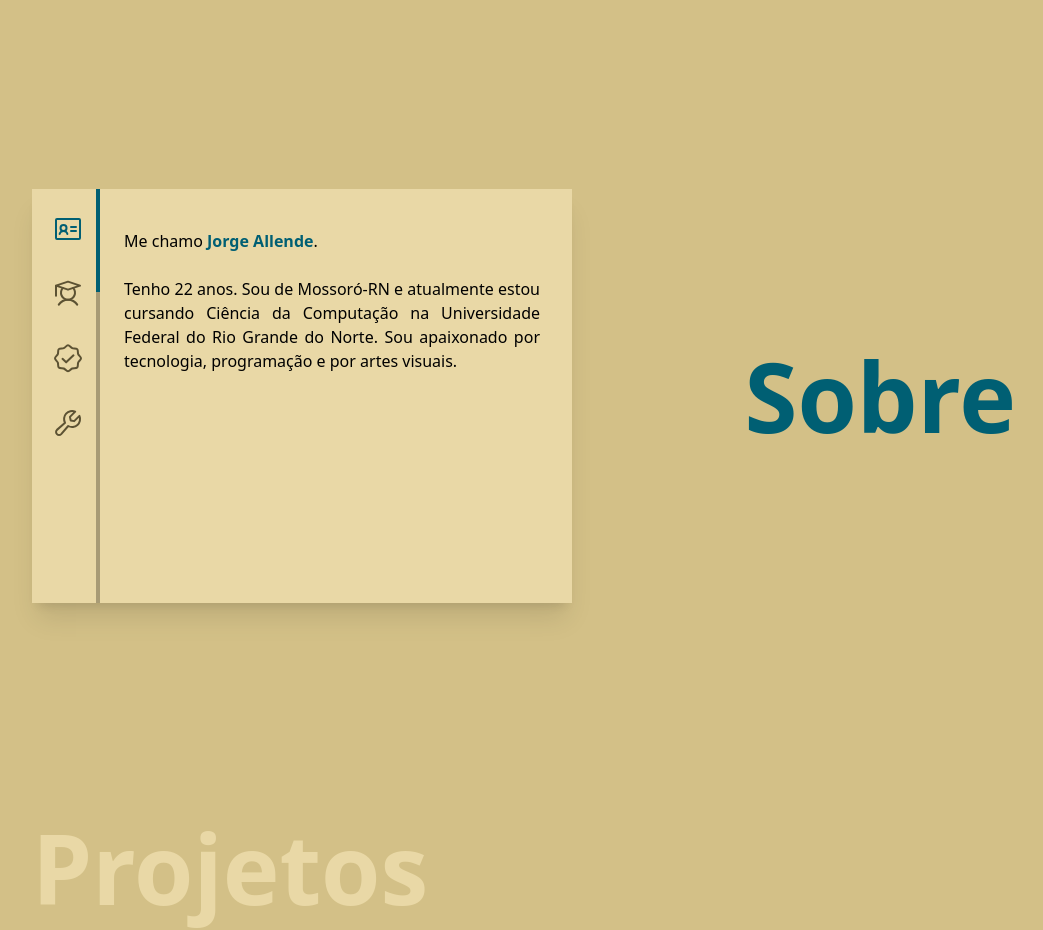
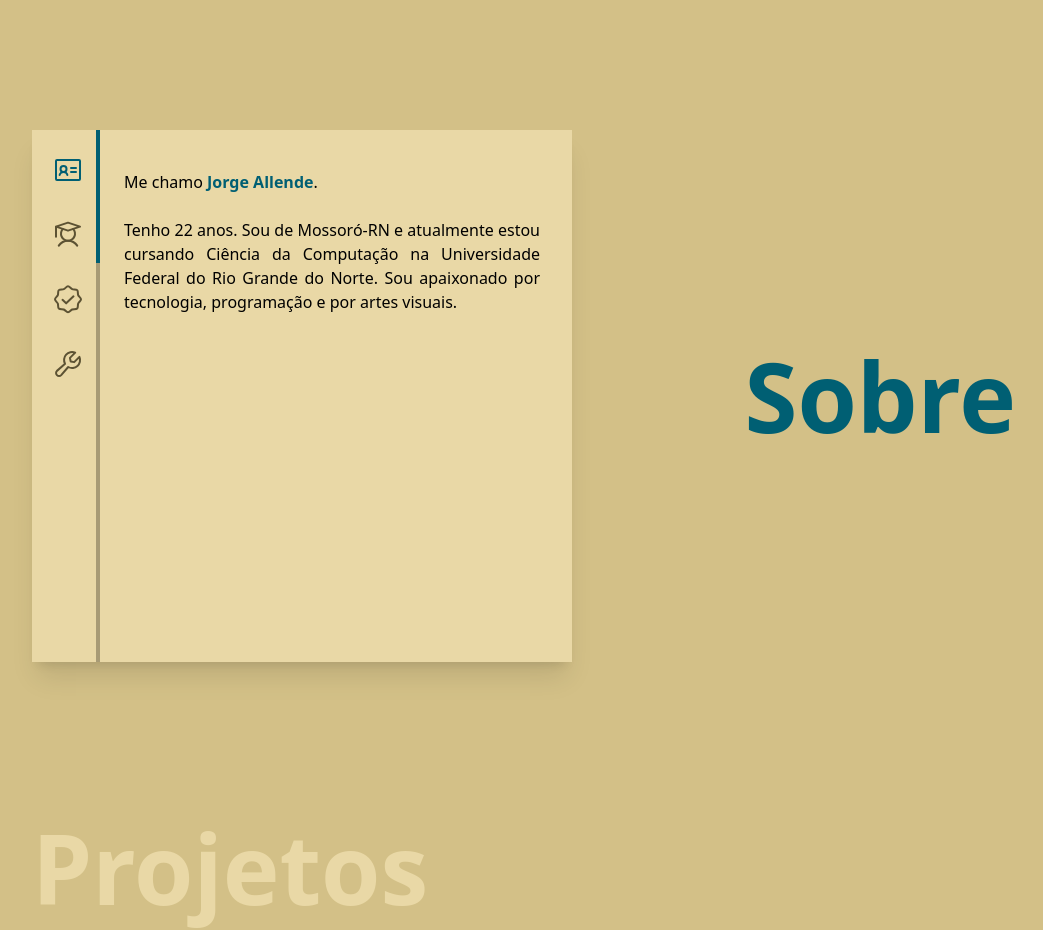
Before and after one commit to jorgeallende/my-portfolio, a React (Vite) app: page / in a window 1280 px wide. Shown: the part 800-1730 px from the top of the page, without its empty margins (116-1159 px from the left). Built offline with nearby package versions, Linux system fonts and the light colour scheme.

Commit message:
Size fix info box

```diff
--- a/src/components/AboutComponent.tsx
+++ b/src/components/AboutComponent.tsx
@@ -24,7 +24,7 @@ const AboutComponent = () => {
 
   return (
     <div className="h-[90vh] py-16 flex items-center justify-around">
-      <div className="bg-base-cream-300 w-[540px] flex px-2 shadow-xl min-h-[70%]">
+      <div className="bg-base-cream-300 w-[540px] flex px-2 shadow-xl min-h-[90%]">
         <div className="w-14 flex flex-col items-center h-full gap-8 justify-around py-6 h-auto">
           <div
             className="cursor-pointer"
```
